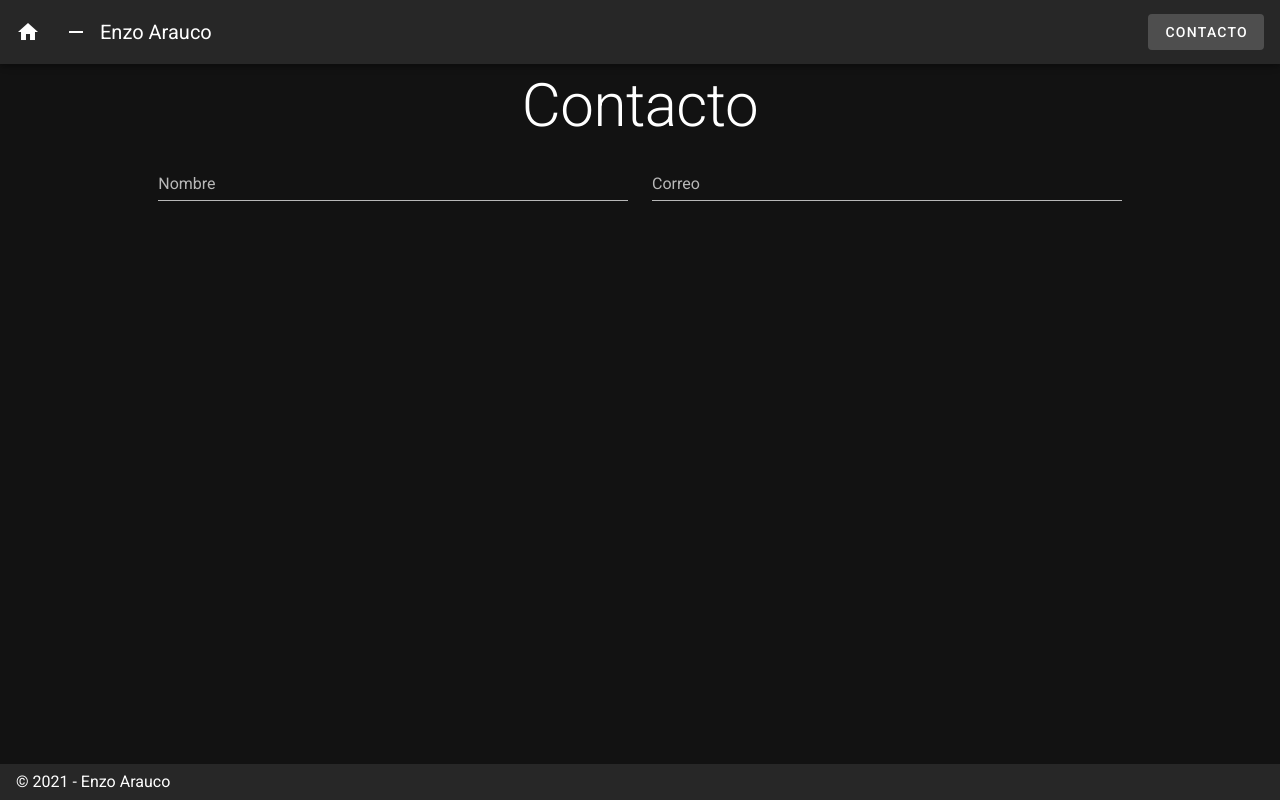
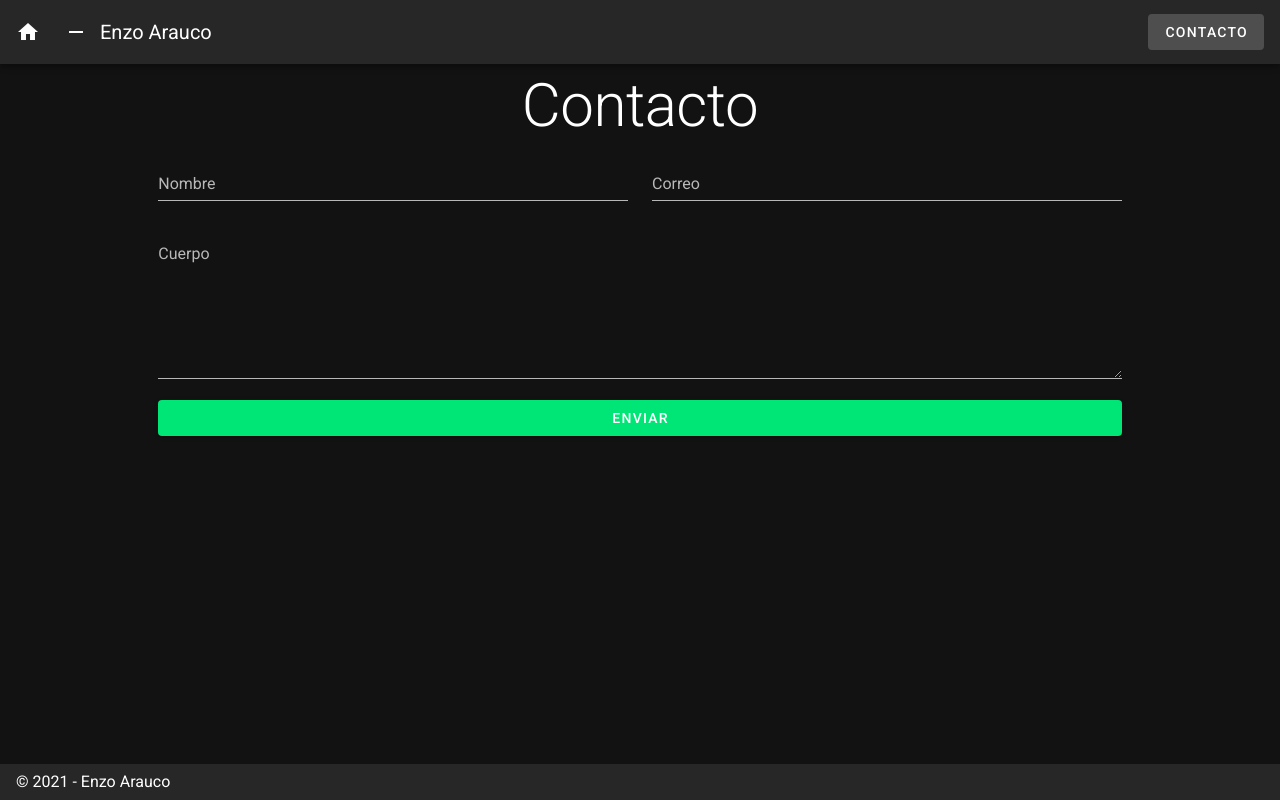
Before and after one commit to Halstan/portfolio, a Nuxt app: page /contact in a window 1280 px wide. Built offline with nearby package versions, Linux system fonts and the light colour scheme.

Commit message:
finished

```diff
--- a/package.json
+++ b/package.json
@@ -17,6 +17,7 @@
   "dependencies": {
     "@nuxtjs/axios": "^5.13.6",
     "core-js": "^3.15.1",
+    "emailjs-com": "^3.2.0",
     "firebase": "^8.7.1",
     "nuxt": "^2.15.7",
     "vuetify": "^2.5.5"
--- a/pages/contact/index.vue
+++ b/pages/contact/index.vue
@@ -5,23 +5,63 @@
       <p class="text-h5 text-lg-h2 text-md-h2 text-center">
         Contacto
       </p>
-      <v-form>
+      <v-form @submit.prevent="sendEmail">
         <v-row>
           <v-col cols="6">
-            <v-text-field label="Nombre" />
+            <v-text-field v-model="name" label="Nombre" />
           </v-col>
           <v-col cols="6">
-            <v-text-field label="Correo" />
+            <v-text-field v-model="email" label="Correo" />
           </v-col>
         </v-row>
+        <v-textarea v-model="message" label="Cuerpo" />
+        <v-btn block color="success" type="submit">
+          Enviar
+        </v-btn>
       </v-form>
+      <v-snackbar v-model="snack" timeout="1500" shaped :color="color">
+        {{ text }}
+      </v-snackbar>
     </v-col>
     <v-col cols="1" />
   </v-row>
 </template>
 
 <script>
+import emailjs from 'emailjs-com'
+
 export default {
+  data () {
+    return {
+      message: '',
+      email: '',
+      name: '',
+      snack: true,
+      text: 'Correo enviado exitosamente',
+      color: 'success'
+    }
+  },
+  methods: {
+    async sendEmail () {
+      try {
+        await emailjs.send('service_z0irc4d', 'template_ljf9w8b', {
+          message: this.message,
+          name: this.name,
+          email: this.email
+        }, 'user_7iuxjMZn36AmYBEmiDQpk')
+        // eslint-disable-next-line no-console
+        this.snack = true
+        this.message = ''
+        this.email = ''
+        this.name = ''
+      } catch (error) {
+        // eslint-disable-next-line no-console
+        this.snack = true
+        this.text = `Error al enviar el correo ${error.text}`
+        this.color = 'error'
+      }
+    }
+  }
 
 }
 </script>
```
Also changed, not shown: 1 other file (tests, documents, lock files or other folders).
